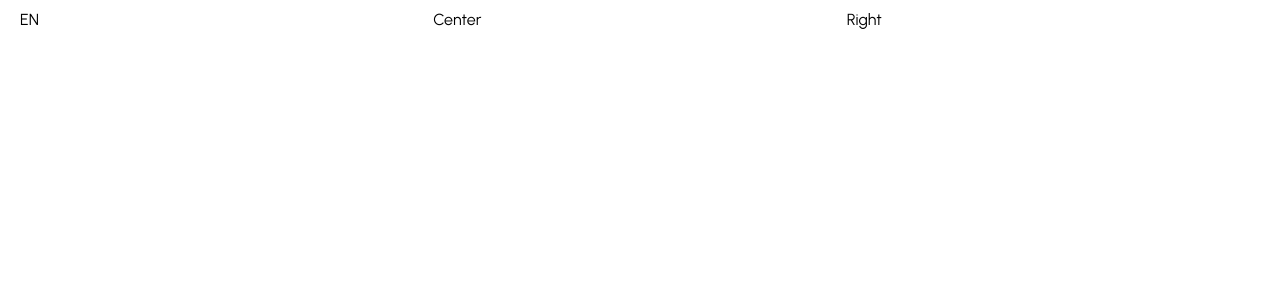
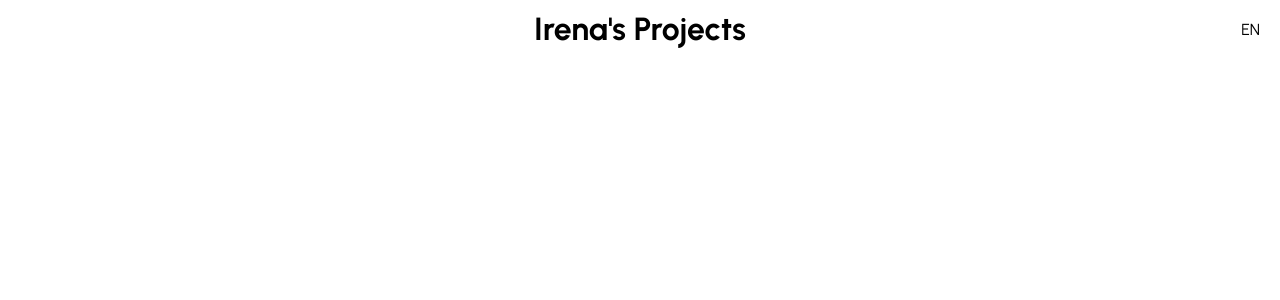
Before and after one commit to dariacz12/handmade-toys-shop, a React (Create React App) app: page / in a window 1280 px wide. Shown: the top 300 px of the page. Built offline with nearby package versions, Linux system fonts and the light colour scheme.

Commit message:
Added Navbar
Co-authored-by: Daria Czupreta <dariaczupreta@iMac-Daria.local>

```diff
--- a/package.json
+++ b/package.json
@@ -3,6 +3,8 @@
   "version": "0.1.0",
   "private": true,
   "dependencies": {
+    "@material-ui/core": "^4.12.4",
+    "@material-ui/icons": "^4.11.3",
     "@testing-library/jest-dom": "^5.11.4",
     "@testing-library/react": "^11.1.0",
     "@testing-library/user-event": "^12.1.10",
--- a/src/components/Navbar.jsx
+++ b/src/components/Navbar.jsx
@@ -8,30 +8,40 @@ const Wrapper = styled.div`
   padding: 10px 20px;
   display: flex;
   justify-content: space-between;
+  align-items: center;
 `;
 const Left = styled.div`
   flex: 1;
 `;
+const Center = styled.div`
+  flex: 1;
+  text-align: center;
+`;
+const Logo = styled.h1`
+  font-weight: bold;
+`;
+const Right = styled.div`
+  flex: 1;
+  display: flex;
+  align-items: center;
+  justify-content: flex-end;
+`;
 const Language = styled.span`
   fount-size: 14px;
   cursor: pointer;
-`;
-const Center = styled.div`
-  flex: 1;
-`;
-const Right = styled.div`
-  flex: 1;
 `;
 
 const Navbar = () => {
   return (
     <Container>
       <Wrapper>
-        <Left>
+        <Left></Left>
+        <Center>
+          <Logo>Irena's Projects</Logo>
+        </Center>
+        <Right>
           <Language>EN</Language>
-        </Left>
-        <Center>Center</Center>
-        <Right>Right</Right>
+        </Right>
       </Wrapper>
     </Container>
   );
```
Also changed, not shown: 1 other file (tests, documents, lock files or other folders).
